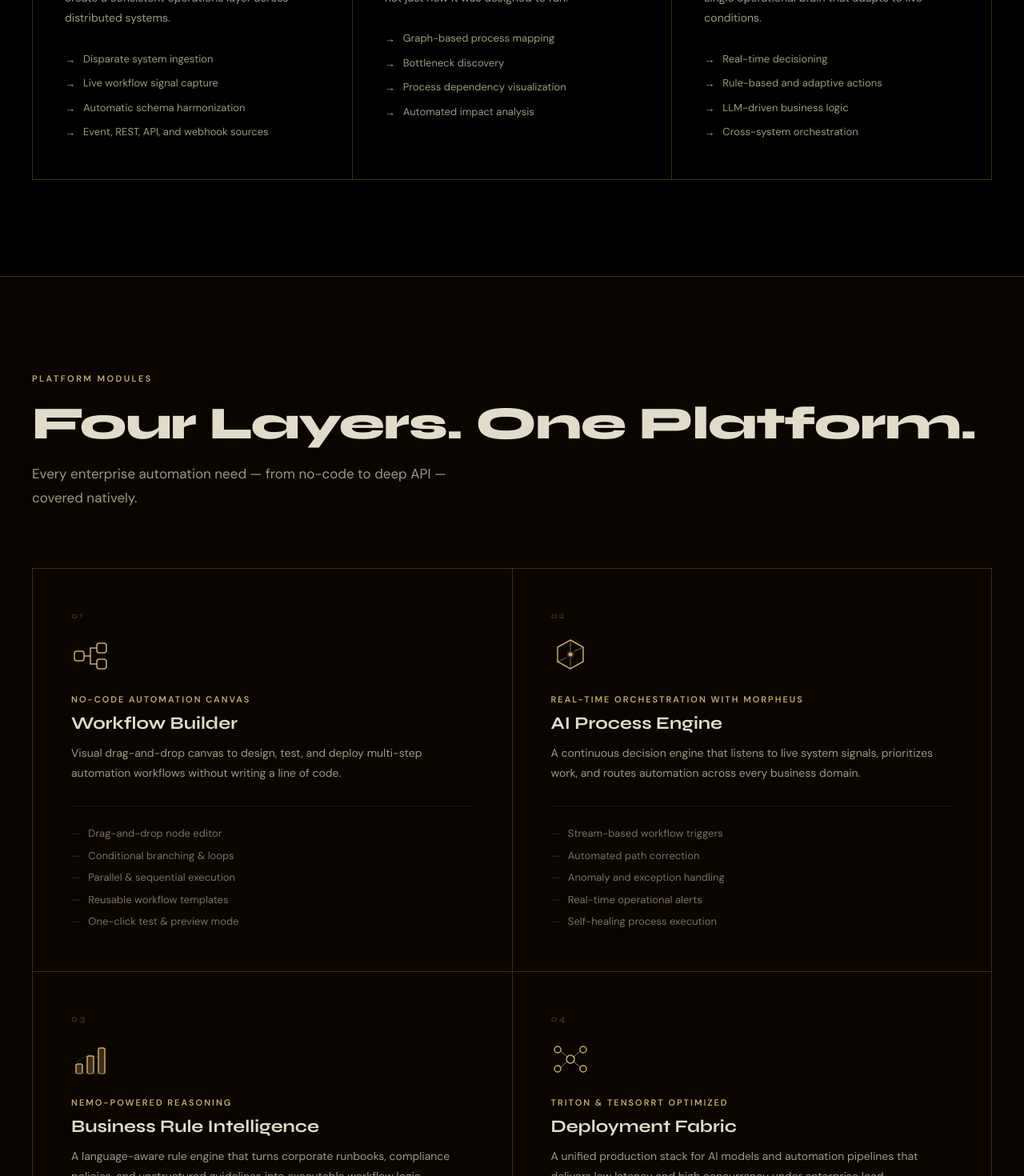
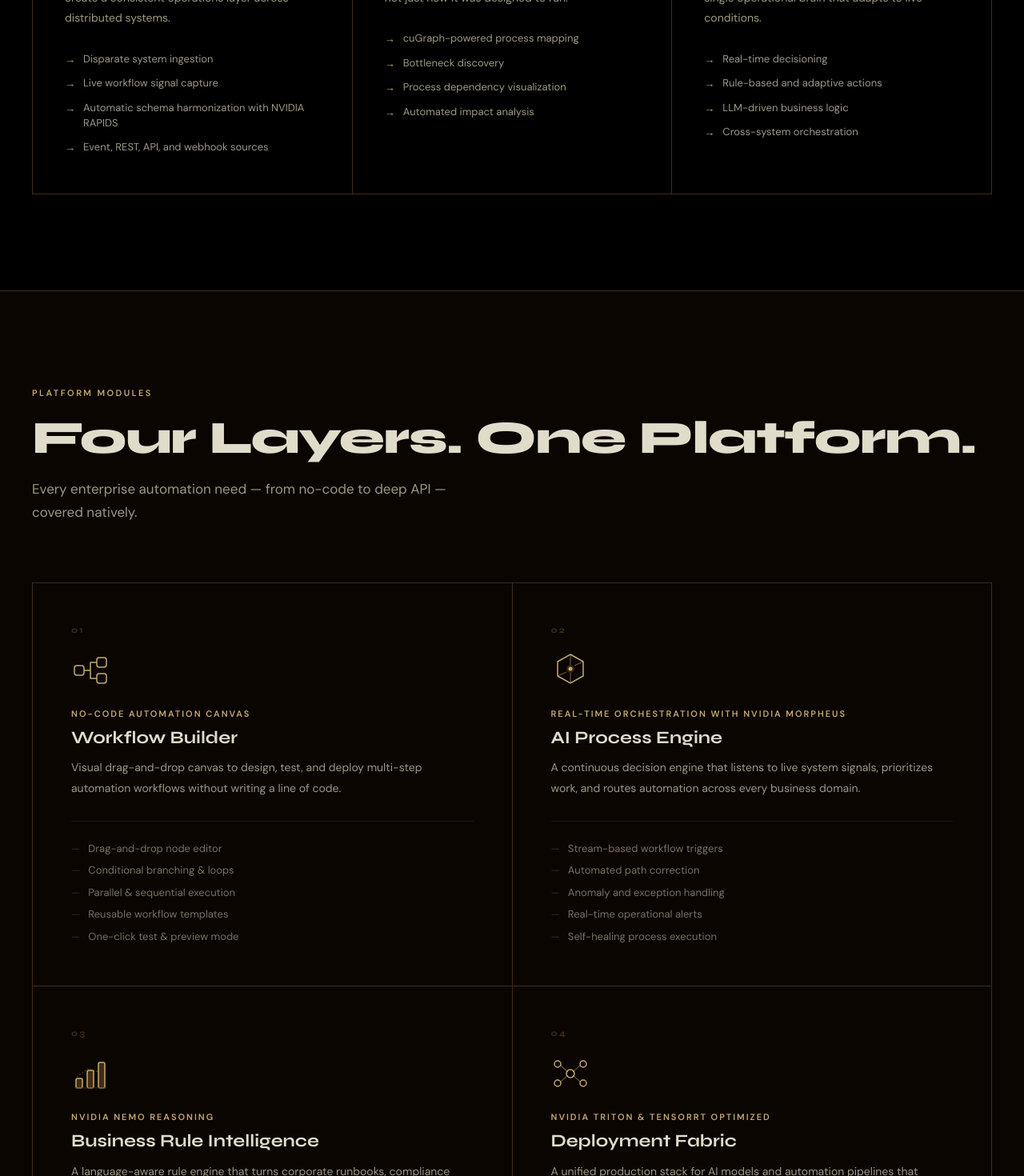
Before and after one commit to trevoratech/front-end, a React (Vite) app: page /Product in a window 1280 px wide. Shown: the part 1600-3070 px from the top of the page at 80% size. Built offline with nearby package versions, Linux system fonts and the light colour scheme.

Commit message:
Update feature descriptions and taglines in ProductPage for clarity and consistency

```diff
--- a/src/pages/ProductPage.jsx
+++ b/src/pages/ProductPage.jsx
@@ -18,13 +18,13 @@ const steps = [
     num: '01',
     title: 'Ingest Every Enterprise Signal',
     desc: 'Collect and normalize data from ERP, CRM, service desks, databases, and event streams to create a consistent operations layer across distributed systems.',
-    features: ['Disparate system ingestion', 'Live workflow signal capture', 'Automatic schema harmonization', 'Event, REST, API, and webhook sources'],
+    features: ['Disparate system ingestion', 'Live workflow signal capture', 'Automatic schema harmonization with NVIDIA RAPIDS', 'Event, REST, API, and webhook sources'],
   },
   {
     num: '02',
     title: 'Analyze Process Dependencies',
     desc: 'Build optimized dependency graphs that reveal how work actually flows through your business — not just how it was designed to run.',
-    features: ['Graph-based process mapping', 'Bottleneck discovery', 'Process dependency visualization', 'Automated impact analysis'],
+    features: ['cuGraph-powered process mapping', 'Bottleneck discovery', 'Process dependency visualization', 'Automated impact analysis'],
   },
   {
     num: '03',
@@ -52,7 +52,7 @@ const modules = [
   {
     id: '02',
     title: 'AI Process Engine',
-    tagline: 'Real-time orchestration with Morpheus',
+    tagline: 'Real-time orchestration with NVIDIA Morpheus',
     desc: 'A continuous decision engine that listens to live system signals, prioritizes work, and routes automation across every business domain.',
     features: [
       'Stream-based workflow triggers',
@@ -66,7 +66,7 @@ const modules = [
   {
     id: '03',
     title: 'Business Rule Intelligence',
-    tagline: 'NeMo-powered reasoning',
+    tagline: 'NVIDIA NeMo reasoning',
     desc: 'A language-aware rule engine that turns corporate runbooks, compliance policies, and unstructured guidelines into executable workflow logic.',
     features: [
       'LLM-trained compliance rules',
@@ -80,7 +80,7 @@ const modules = [
   {
     id: '04',
     title: 'Deployment Fabric',
-    tagline: 'Triton & TensorRT optimized',
+    tagline: 'NVIDIA Triton & TensorRT optimized',
     desc: 'A unified production stack for AI models and automation pipelines that delivers low latency and high concurrency under enterprise load.',
     features: [
       'Multi-model ensemble routing',
```
